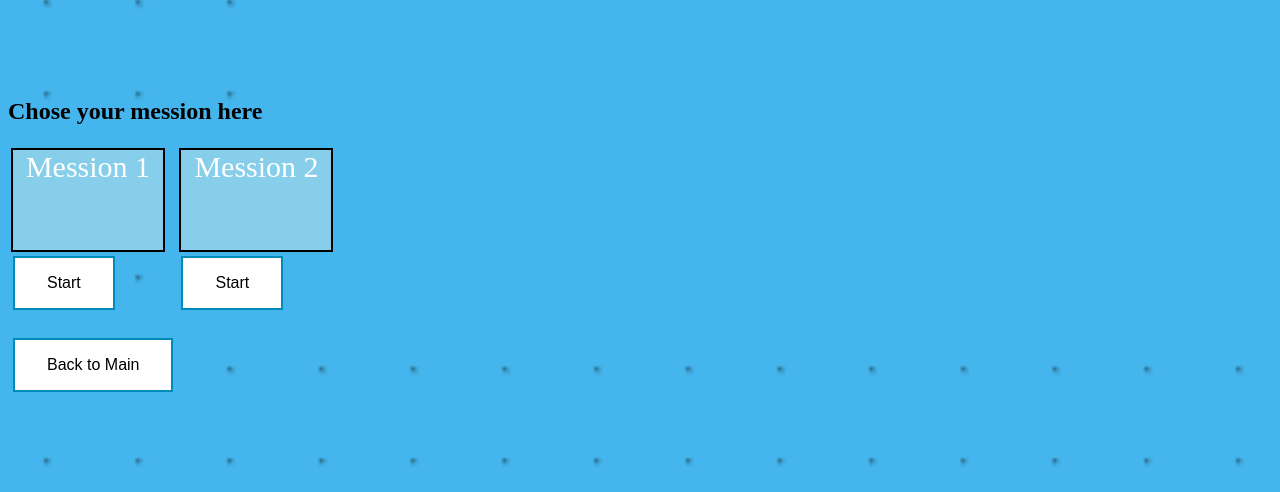
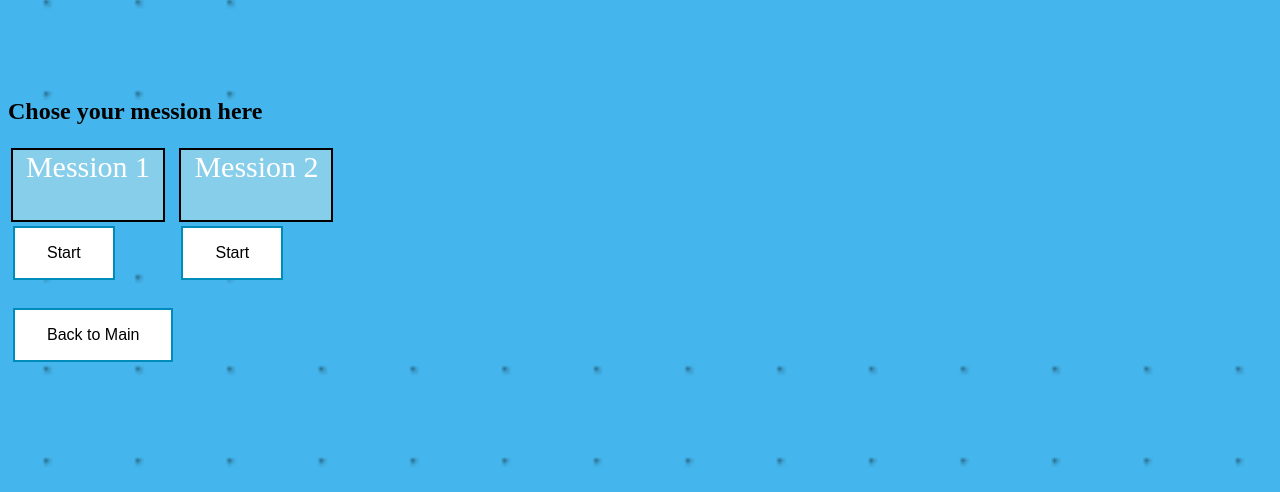
Before and after one commit to MACSLama/webGame, a Django app: page /taskChoiceBlue/ in a window 1280 px wide. Shown: the part 110-602 px from the top of the page. Run offline with Django 4.2, Linux system fonts and the light colour scheme.

Commit message:
Update main.css

```diff
--- a/theGame/static/css/main.css
+++ b/theGame/static/css/main.css
@@ -240,7 +240,7 @@ headrcss{
   color: white;
   border: 2px solid black;
   width: 150px;
-  height: 100px;
+  height: 70px;
   font-size: 30px;
   text-align: center;
 }
```
